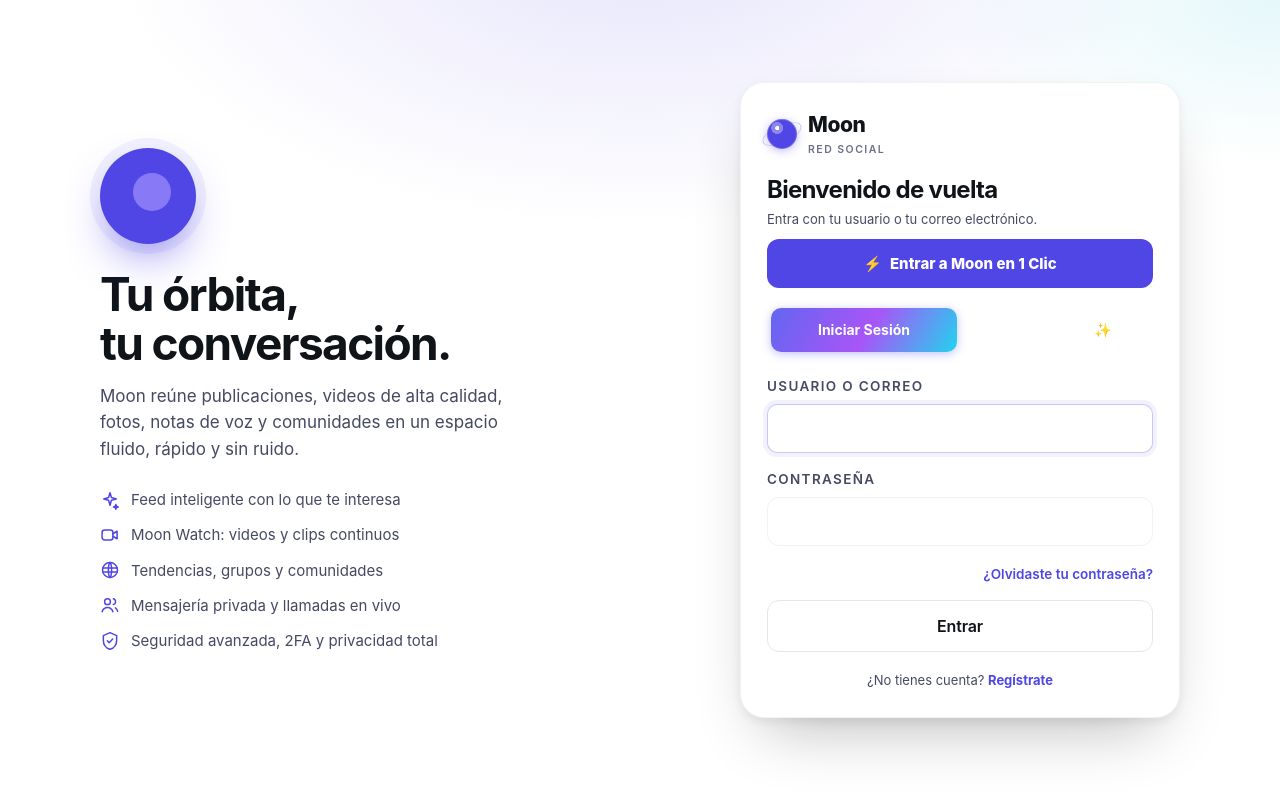
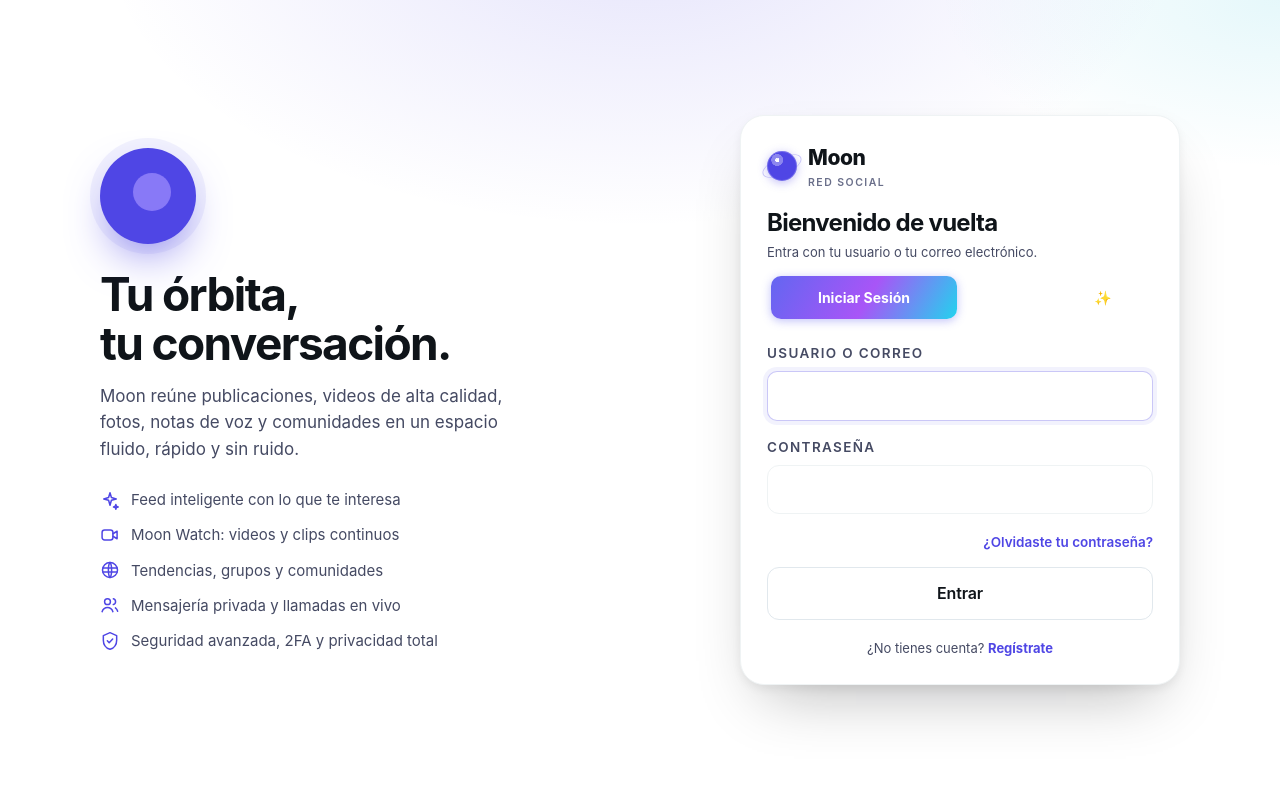
Before and after one commit to alexsndersoto04-source/aio, a React (Vite) app in the folder frontend/: page /#/login in a window 1280 px wide. Shown: the top 792 px of the page. Built offline with nearby package versions, Linux system fonts and the light colour scheme; no server answers.

Commit message:
fix(auth): quitar boton de acceso rapido 1 clic y corregir conexion de base de datos activa para evitar error de servidor
Co-authored-by: arena-agent <297053741+arena-agent@users.noreply.github.com>

```diff
--- a/frontend/src/views/AuthView.jsx
+++ b/frontend/src/views/AuthView.jsx
@@ -22,7 +22,7 @@ function Campo({ label, hint, ...props }) {
 }
 
 export default function AuthView({ mode }) {
-  const { login, register, verify2fa, loginDirecto } = useAuth();
+  const { login, register, verify2fa } = useAuth();
   const demo = esDemo();
   const [form, setForm] = useState(demo
     ? { username: 'alice', email: 'alice@moon.test', password: 'demo', code: '' }
@@ -34,20 +34,6 @@ export default function AuthView({ mode }) {
 
   const set = (k) => (e) => setForm({ ...form, [k]: e.target.value });
   const isLogin = mode === 'login';
-
-  async function alEntrarDirecto() {
-    setError('');
-    setBusy(true);
-    try {
-      await loginDirecto();
-      window.location.hash = '#/feed';
-      toast.ok('¡Bienvenido a Moon!');
-    } catch (err) {
-      setError(err?.message || 'No se pudo conectar con el servidor');
-    } finally {
-      setBusy(false);
-    }
-  }
 
   async function submit(e) {
     e.preventDefault();
@@ -118,35 +104,6 @@ export default function AuthView({ mode }) {
                 ? 'Entra con tu usuario o tu correo electrónico.'
                 : 'Elige un usuario, tu correo y una contraseña segura.'}
           </p>
-
-          {/* Botón de Acceso Instantáneo en 1 Clic para el Dueño */}
-          {!twofa && (
-            <div style={{ marginBottom: 16 }}>
-              <button
-                type="button"
-                onClick={alEntrarDirecto}
-                disabled={busy}
-                className="btn-aurora"
-                style={{
-                  width: '100%',
-                  padding: '13px 16px',
-                  fontSize: 15,
-                  fontWeight: 800,
-                  borderRadius: 14,
-                  display: 'flex',
-                  alignItems: 'center',
-                  justifyContent: 'center',
-                  gap: 8,
-                  cursor: 'pointer',
-                  border: 0,
-                  boxShadow: '0 4px 16px rgba(99, 102, 241, 0.45)',
-                }}
-              >
-                <span>⚡</span>
-                <span>{busy ? 'Entrando a Moon…' : 'Entrar a Moon en 1 Clic'}</span>
-              </button>
-            </div>
-          )}
 
           {/* Selector súper visible y fácil: Iniciar Sesión o Crear Cuenta */}
           {!twofa && (
```
Also changed, not shown: 1 other file (tests, documents, lock files or other folders).
